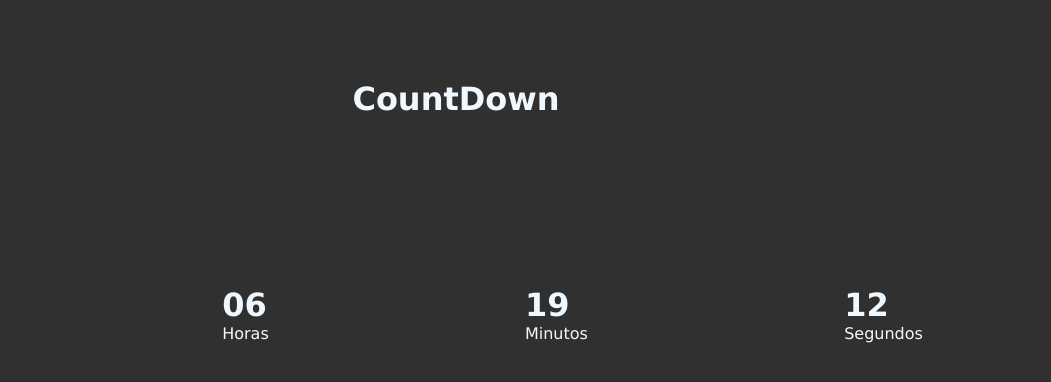
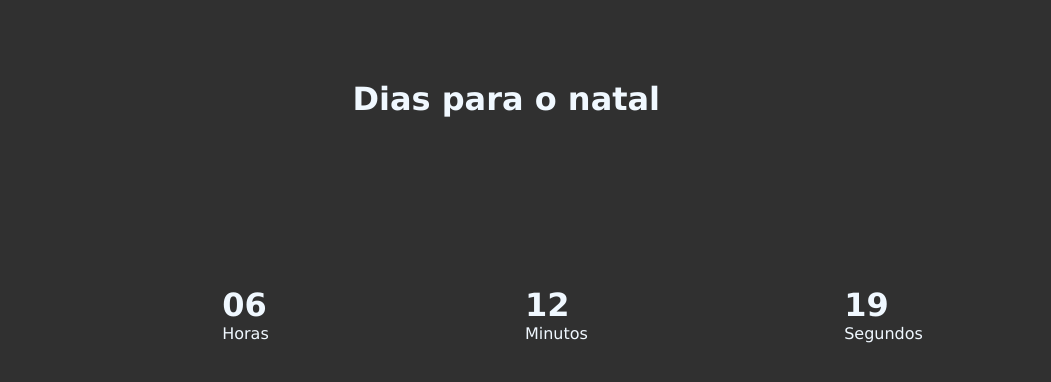
Before and after one commit to andersonstorqui/CountDown, a plain HTML site: page index.html in a window 1280 px wide. Shown: the full height of the page, 229-1280 px from the left. Drawn offline with Linux system fonts and the light colour scheme.

Commit message:
correção da variavel

```diff
--- a/index.html
+++ b/index.html
@@ -9,7 +9,7 @@
 <body>
   <header>
     <img src="imagens/logo.svg" alt="LOGO DNC">
-    <h1>CountDown</h1>
+    <h1>Dias para o natal</h1>
   </header>
 
   <div class="timer">
--- a/script.js
+++ b/script.js
@@ -13,8 +13,8 @@ function countDown ( ) {
 
   let finalDias = Math.floor(segTotal / 60 / 60 / 24);
   let finalHoras = Math.floor(segTotal / 60 / 60) % 24;
-  let finalSegundos = Math.floor(segTotal / 60) % 60;
-  let finalMinutos = Math.floor(segTotal) % 60;
+  let finalMinutos = Math.floor(segTotal / 60) % 60;
+  let finalSegundos = Math.floor(segTotal) % 60;
 
   dia.innerHTML = finalDias
   hora.innerHTML = formatoTempo(finalHoras)
```
